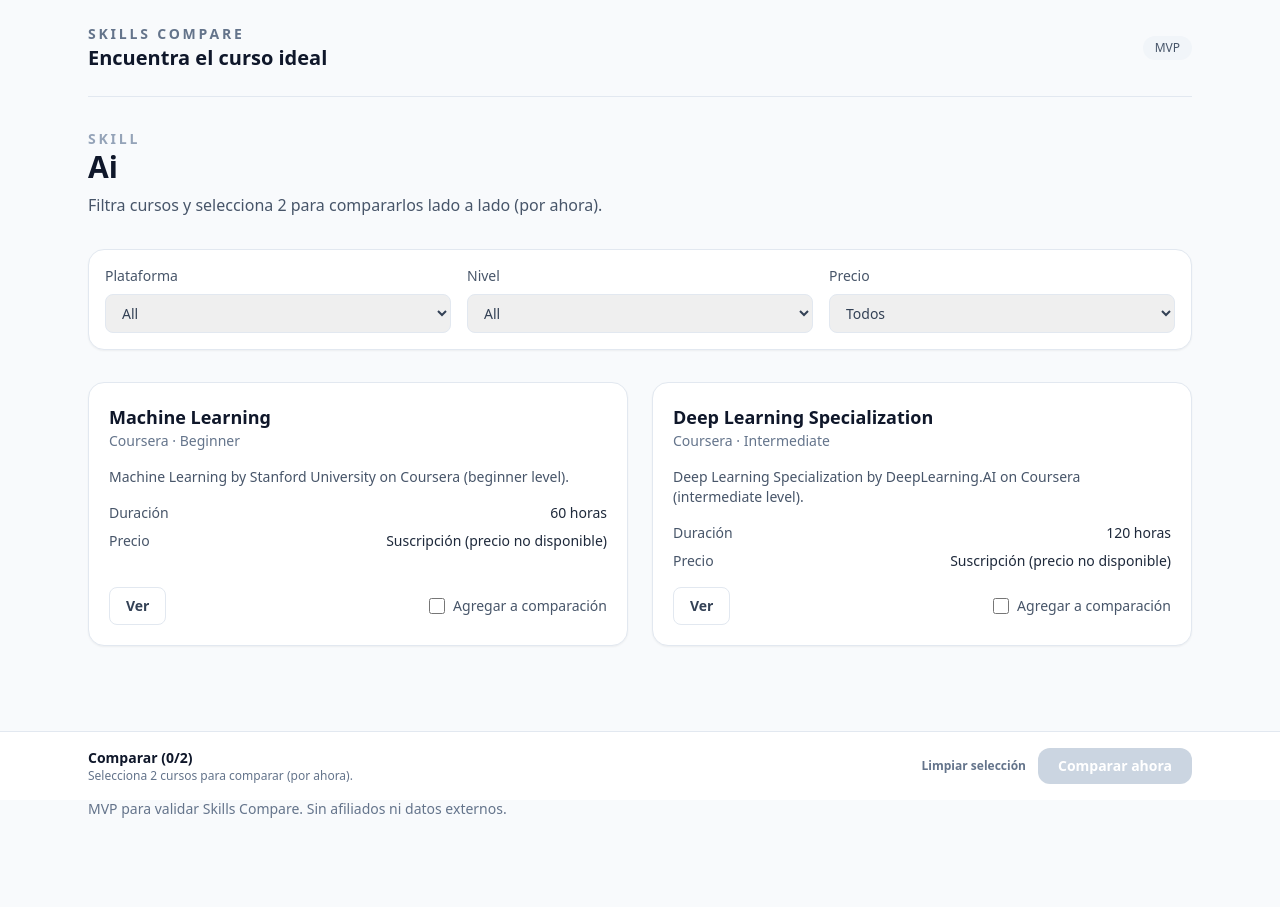
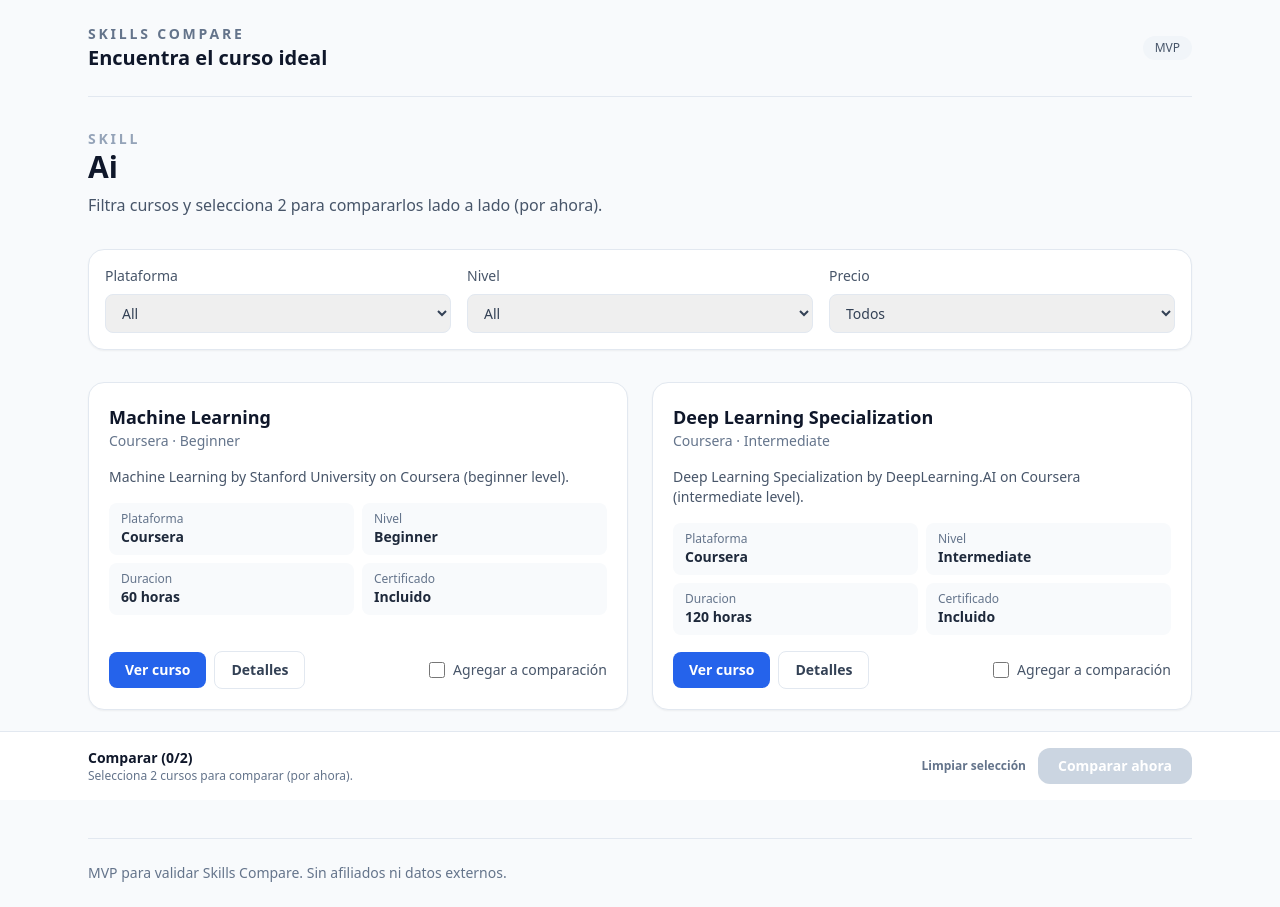
Before and after one commit to diegosalazaru/SkillMVP, a Next.js app: page /skills/ai in a window 1280 px wide. Before the commit the page ends 843 px from the top, so only its background shows below. Built offline with nearby package versions, Linux system fonts and the light colour scheme.

Commit message:
Improve course card decision clarity

```diff
--- a/src/components/CourseCard.tsx
+++ b/src/components/CourseCard.tsx
@@ -12,6 +12,23 @@ export const CourseCard = ({ course }: CourseCardProps) => {
   const { toggle, isSelected, selectedIds } = useCompareSelection();
   const selected = isSelected(course.id);
   const atLimit = selectedIds.length >= 2;
+  const hasKnownDuration = !course.durationText
+    .toLowerCase()
+    .includes("no disponible");
+  const hasKnownPrice = !course.priceText
+    .toLowerCase()
+    .includes("no disponible");
+  const facts = [
+    { label: "Plataforma", value: course.platform },
+    { label: "Nivel", value: course.level },
+    hasKnownDuration ? { label: "Duracion", value: course.durationText } : null,
+    hasKnownPrice ? { label: "Precio", value: course.priceText } : null,
+    {
+      label: "Certificado",
+      value: course.certificate ? "Incluido" : "No verificado"
+    },
+    course.rating ? { label: "Rating", value: course.rating.toFixed(1) } : null
+  ].filter((fact): fact is { label: string; value: string } => fact !== null);
 
   return (
     <div className="flex h-full flex-col gap-4 rounded-2xl border border-slate-200 bg-white p-5 shadow-sm">
@@ -28,26 +45,36 @@ export const CourseCard = ({ course }: CourseCardProps) => {
           </span>
         ) : null}
       </div>
-      <p className="text-sm text-slate-600">
-        {course.shortDescription ?? "Descripción no disponible."}
-      </p>
-      <div className="grid gap-2 text-sm text-slate-600">
-        <div className="flex items-center justify-between">
-          <span>Duración</span>
-          <span className="font-medium text-slate-800">{course.durationText}</span>
+      {course.shortDescription ? (
+        <p className="text-sm text-slate-600">{course.shortDescription}</p>
+      ) : null}
+      <div className="grid gap-2 text-sm text-slate-600 sm:grid-cols-2">
+        {facts.map((fact) => (
+          <div key={fact.label} className="rounded-lg bg-slate-50 px-3 py-2">
+            <span className="block text-xs font-medium text-slate-500">
+              {fact.label}
+            </span>
+            <span className="font-semibold text-slate-800">{fact.value}</span>
           </div>
-        <div className="flex items-center justify-between">
-          <span>Precio</span>
-          <span className="font-medium text-slate-800">{course.priceText}</span>
+        ))}
       </div>
-      </div>
-      <div className="mt-auto flex items-center justify-between gap-3">
+      <div className="mt-auto flex flex-wrap items-center justify-between gap-3">
+        <div className="flex items-center gap-2">
+          <a
+            href={course.externalUrl}
+            target="_blank"
+            rel="noopener noreferrer"
+            className="rounded-lg bg-blue-600 px-4 py-2 text-sm font-semibold text-white hover:bg-blue-500"
+          >
+            Ver curso
+          </a>
           <Link
             href={`/courses/${course.id}`}
             className="rounded-lg border border-slate-200 px-4 py-2 text-sm font-semibold text-slate-700 hover:border-slate-300"
           >
-          Ver
+            Detalles
           </Link>
+        </div>
         <label className="flex items-center gap-2 text-sm text-slate-600">
           <input
             type="checkbox"
```
Lines whose indentation alone changed are shown as unchanged.
